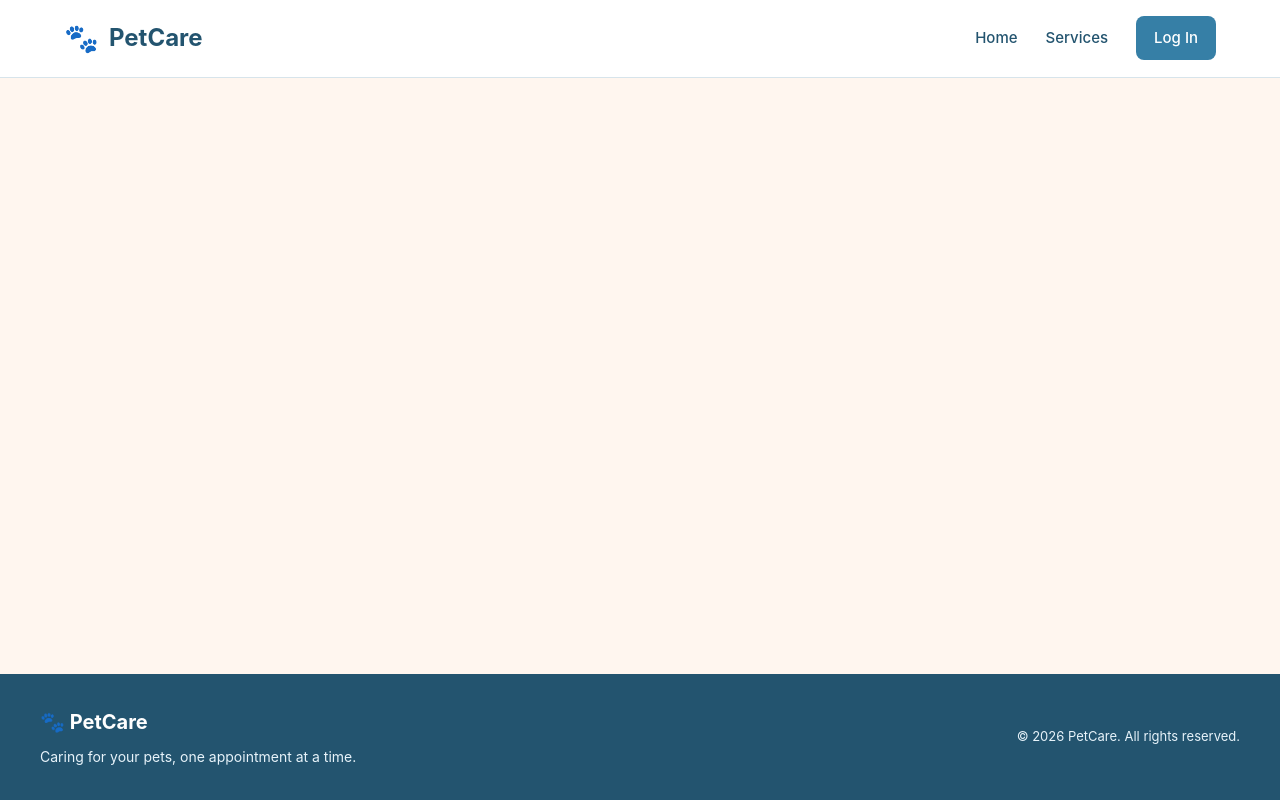
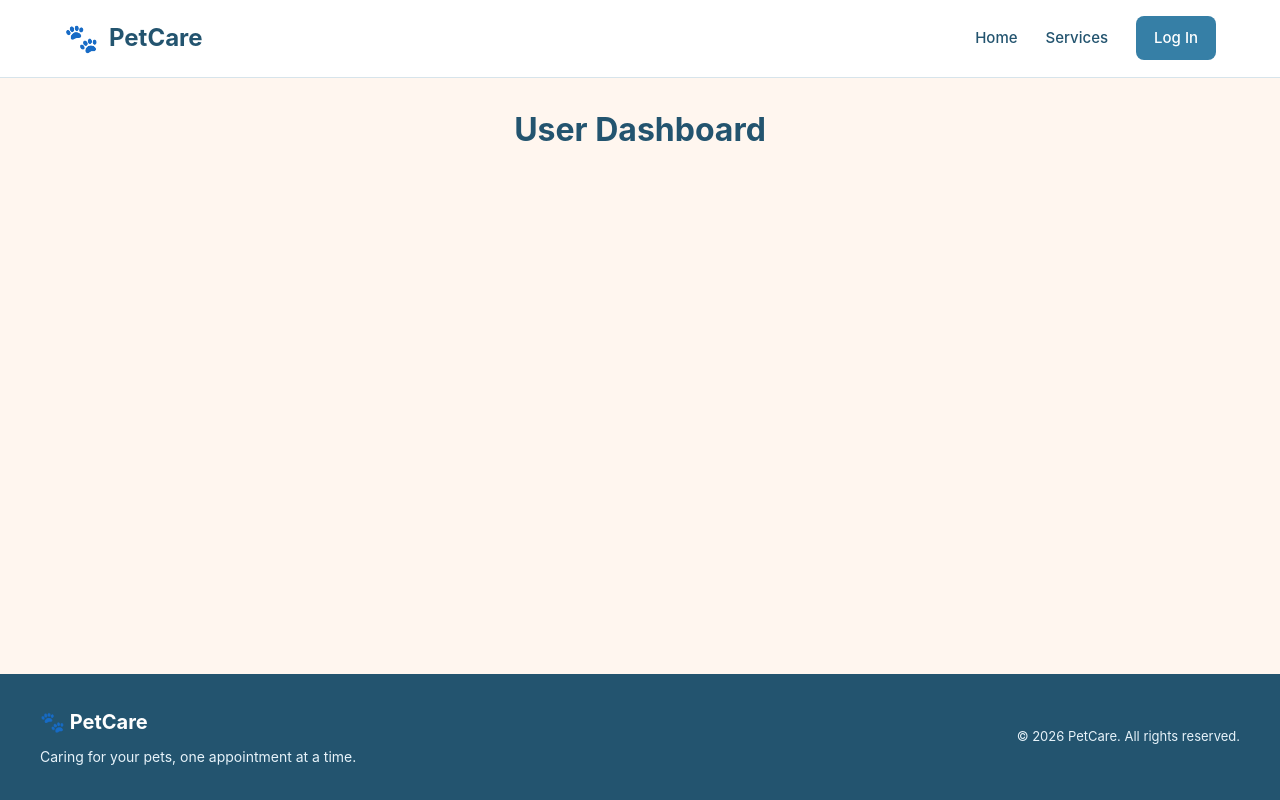
Before and after one commit to joseph-sikowitz/petcare, a React app in the folder frontend/: page /dashboard in a window 1280 px wide. Built offline with nearby package versions, Linux system fonts and the light colour scheme; no server answers; the HTML template or start-up script is replaced by a standard one.

Commit message:
Fixed bug with dashboard link in router

```diff
--- a/frontend/src/main.jsx
+++ b/frontend/src/main.jsx
@@ -22,7 +22,7 @@ createRoot(document.getElementById("root")).render(
           <Route path="/" element={<HomePage />} />
           <Route path="/login" element={<UserLogin />} />
           <Route path="/register" element={<UserRegister />} />
-          <Route path="/dashboard" element={UserDashboard} />
+          <Route path="/dashboard" element={<UserDashboard />} />
           <Route path="/services" element={<BusinessServiceViewOnly />} />
           <Route path="/business/dashboard" element={<BusinessDashboard />} />
           <Route path="/business" element={<BusinessDashboard />} />
```
